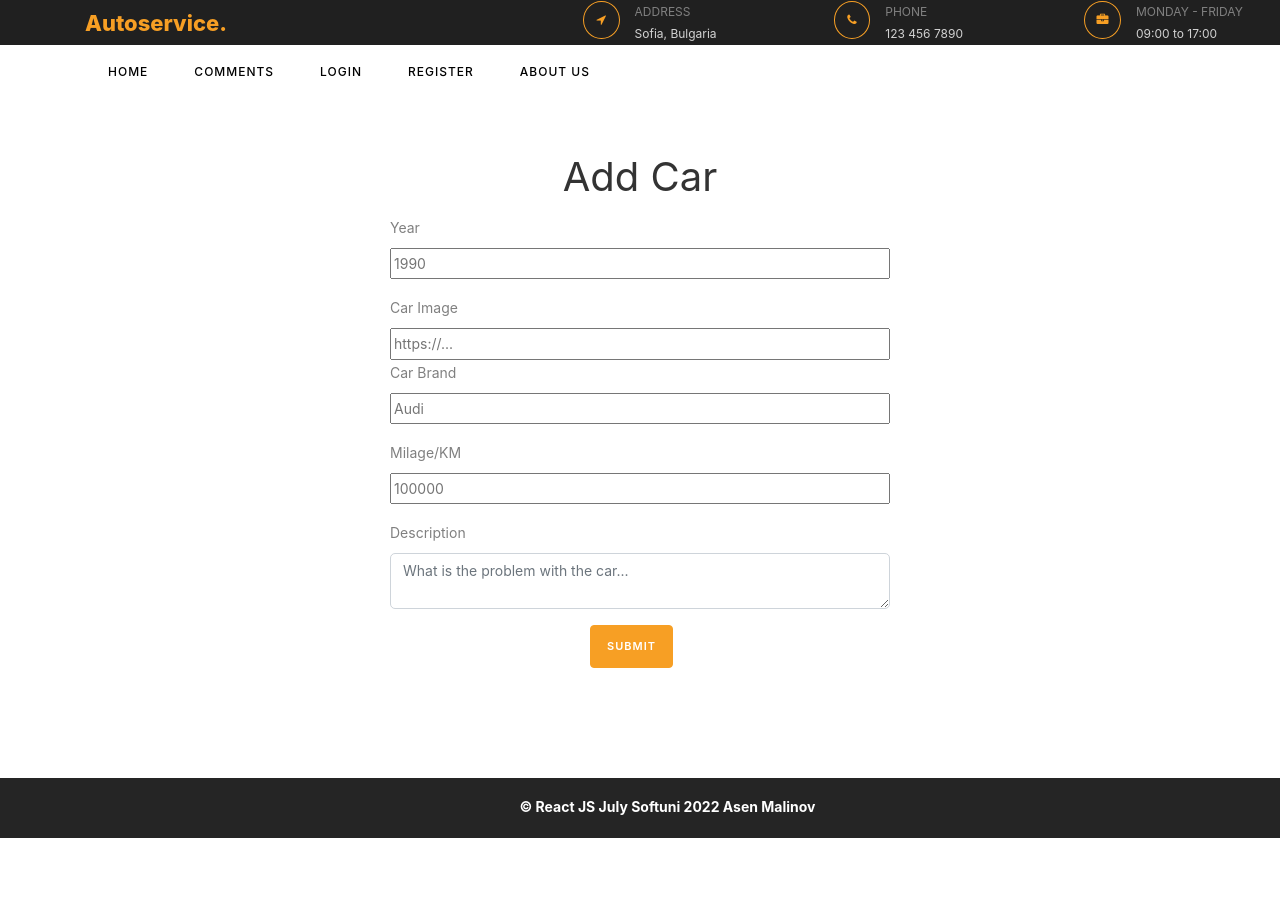
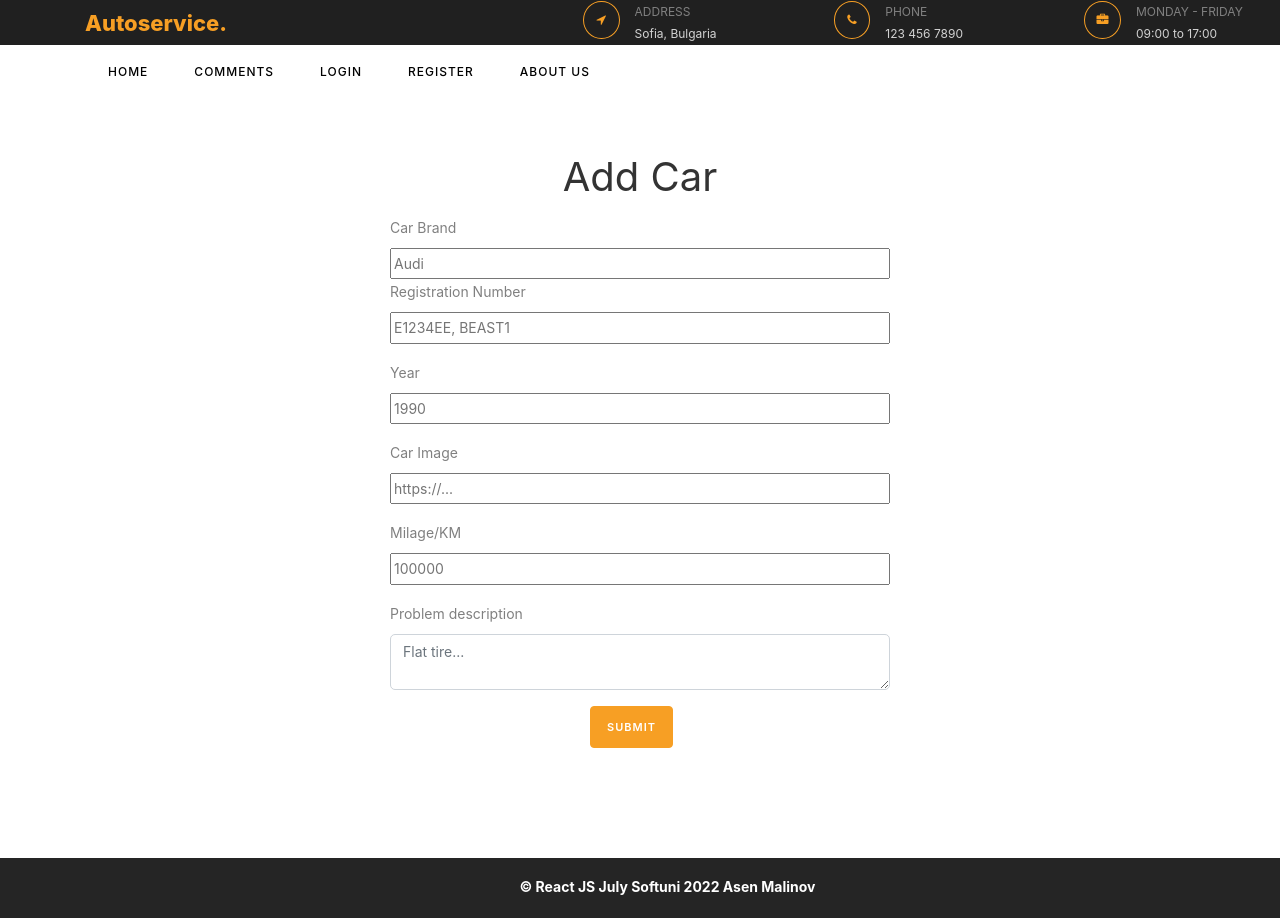
Before and after one commit to AMalinov/softuni-reactjs-auto-service, a React (Create React App) app: page /add-car in a window 1280 px wide. Shown: the top 918 px of the page. Before the commit the page ends 838 px from the top, so only its background shows below. Built offline with nearby package versions, Linux system fonts and the light colour scheme; no server answers.

Commit message:
Added car registration number

```diff
--- a/src/components/AddCar/AddCar.js
+++ b/src/components/AddCar/AddCar.js
@@ -16,6 +16,7 @@ const AddCar = () => {
         let postData = new FormData(e.currentTarget);
 
         let _id = uuid();
+        let regNumber = postData.get("regNumber");
         let year = postData.get("year");
         let imageURL = postData.get("carImage");
         let carBrand = postData.get("carBrand");
@@ -29,6 +30,7 @@ const AddCar = () => {
             .addCar(
                 {
                     _id,
+                    regNumber,
                     year,
                     imageURL,
                     carBrand,
@@ -48,6 +50,32 @@ const AddCar = () => {
             <div className="container add-car">
                 <div>
                     <form onSubmit={addCarHandler} method="post">
+                        <div className="offer-label">
+                            <div>
+                                <label htmlFor="carBrand">Car Brand</label>
+                            </div>
+                            <div>
+                                <input
+                                    type="text"
+                                    className="form-control-2"
+                                    id="carBrand"
+                                    placeholder="Audi"
+                                    name="carBrand"
+                                />
+                            </div>
+                            <label htmlFor="regNumber">
+                                <i className="far fa-calendar-alt" /> Registration Number
+                            </label>
+                        </div>
+                        <div className="form-group offer-input">
+                            <input
+                                className="form-control-2"
+                                type="text"
+                                id="regNumber"
+                                name="regNumber"
+                                placeholder="E1234EE, BEAST1"
+                            />
+                        </div>
                         <div className="offer-label">
                             <label htmlFor="year">
                                 <i className="far fa-calendar-alt" /> Year
@@ -72,20 +100,7 @@ const AddCar = () => {
                                 id="carImage"
                                 placeholder="https://..."
                                 name="carImage"
-
                             />
-                            <div>
-                                <label htmlFor="carBrand">Car Brand</label>
-                            </div>
-                            <div>
-                                <input
-                                    type="text"
-                                    className="form-control-2"
-                                    id="carBrand"
-                                    placeholder="Audi"
-                                    name="carBrand"
-                                />
-                            </div>
                         </div>
                         <div className="offer-label">
                             <label htmlFor="milage">Milage/KM</label>
@@ -100,11 +115,11 @@ const AddCar = () => {
                             />
                         </div>
                         <div className="form-group">
-                            <label htmlFor="description">Description</label>
+                            <label htmlFor="description">Problem description</label>
                             <textarea
                                 className="form-control"
                                 id="description"
-                                placeholder="What is the problem with the car..."
+                                placeholder="Flat tire..."
                                 name="description"
                             />
                         </div>
```
